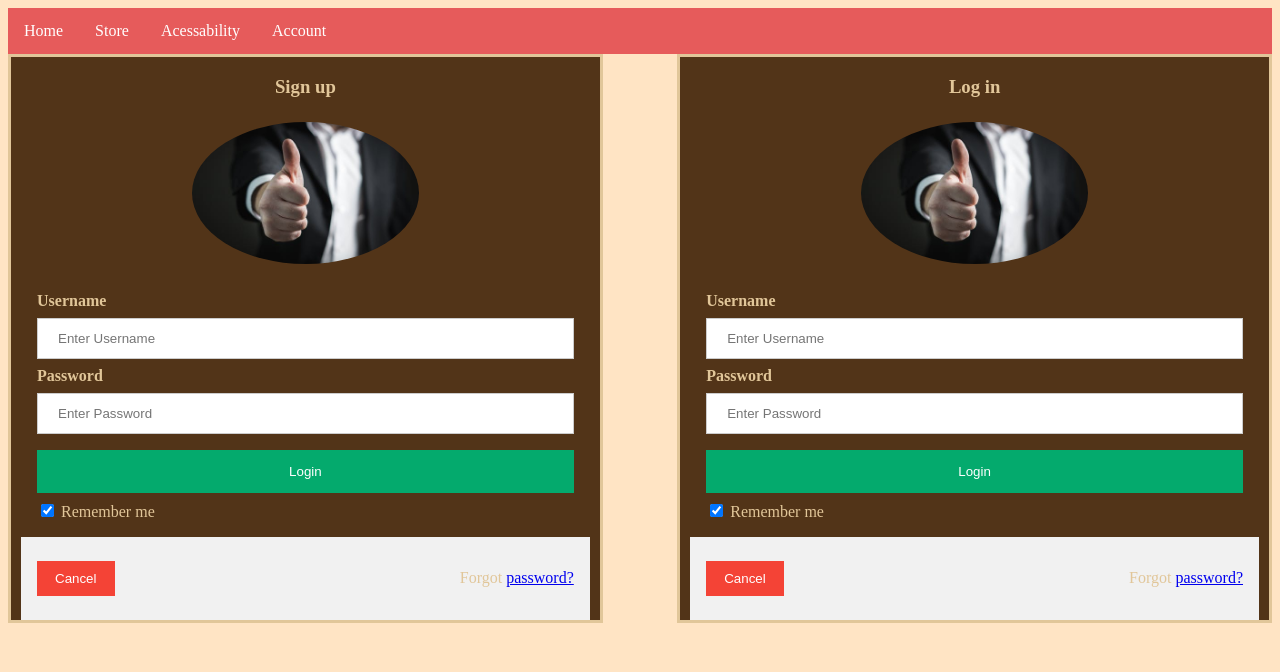
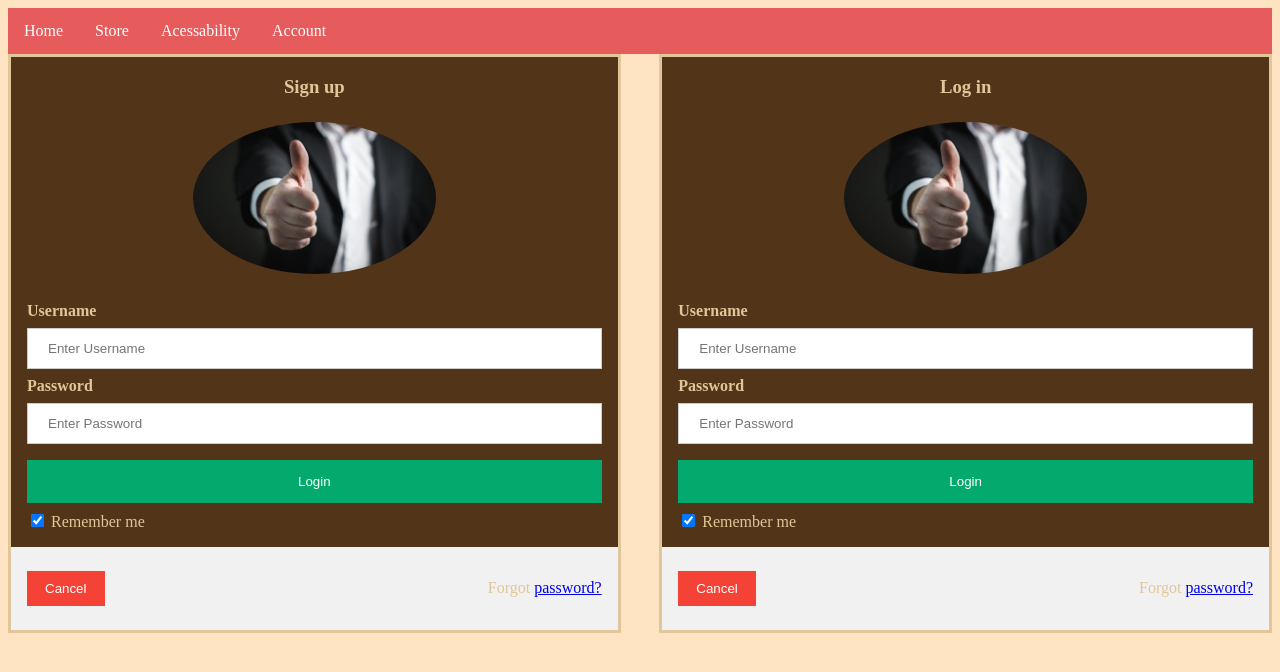
Before and after one commit to matthew-williams-git/server_homepage, a PHP site: page /login_signup.html in a window 1280 px wide. Shown: the top 672 px of the page. Run offline with PHP 8.4, Linux system fonts and the light colour scheme.

Commit message:
changed size of forms

```diff
--- a/login_form.css
+++ b/login_form.css
@@ -7,9 +7,7 @@ html {
 form {
     border: 3px solid;
     background-color: #523418;
-    width: 45%;
-    padding-left: 10px;
-    padding-right: 10px;
+    width: 48%;
   }
 
 h3 {
```
